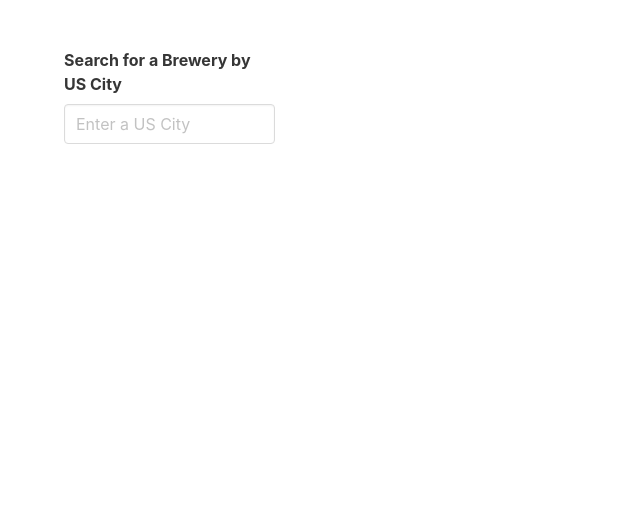
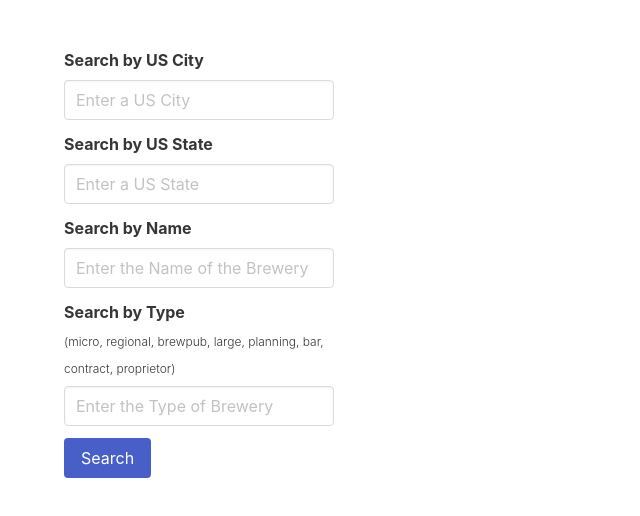
Before and after one commit to nasnyder91/brewery_tour, a React (Create React App) app: page / in a window 1280 px wide. Shown: the top 516 px of the page, without its empty margins (0-640 px from the left). Built offline with nearby package versions, Linux system fonts and the light colour scheme.

Commit message:
Added additional search fields.

```diff
--- a/package.json
+++ b/package.json
@@ -3,6 +3,9 @@
   "version": "0.1.0",
   "private": true,
   "dependencies": {
+    "@fortawesome/fontawesome-svg-core": "^1.2.18",
+    "@fortawesome/free-solid-svg-icons": "^5.8.2",
+    "@fortawesome/react-fontawesome": "^0.1.4",
     "axios": "^0.18.0",
     "bulma": "^0.7.5",
     "google-map-react": "^1.1.4",
@@ -32,5 +35,6 @@
       "last 1 firefox version",
       "last 1 safari version"
     ]
-  }
+  },
+  "devDependencies": {}
 }
--- a/src/components/App.js
+++ b/src/components/App.js
@@ -1,23 +1,17 @@
-import React, { useState, useEffect } from "react";
+import React, { useState } from "react";
+import { FontAwesomeIcon } from "@fortawesome/react-fontawesome";
+import { faSpinner } from "@fortawesome/free-solid-svg-icons";
 
 // Components
-import SearchBar from "./SearchBar";
+import Search from "./Search";
 import BreweryList from "./BreweryList";
 import BreweryMap from "./BreweryMap";
 
 // Hooks
 import useFetchBreweries from "../hooks/useFetchBreweries";
 
-// const openBreweryMap = brewery => {
-//   return <BreweryMap brewery={brewery} />;
-// };
-
 const App = () => {
   const [activeBrewery, setActiveBrewery] = useState(null);
-
-  useEffect(() => {
-    console.log(activeBrewery);
-  });
 
   const { breweries, loadingBreweries, fetchBreweries } = useFetchBreweries();
 
@@ -25,12 +19,17 @@ const App = () => {
     <section className="section">
       <div className="container">
         <div className="columns is-desktop">
-          <div className="column is-one-fifth-desktop">
-            <SearchBar onSearch={fetchBreweries} />
+          <div className="column is-one-quarter-desktop">
+            <Search onSearch={fetchBreweries} />
           </div>
-          <div className="column is-four-fifths-desktop">
+          <div className="column is-three-quarters-desktop">
             {loadingBreweries ? (
-              <h1 className="is-size-1">Loading</h1>
+              <FontAwesomeIcon
+                icon={faSpinner}
+                size="9x"
+                style={{ color: "green", margin: "auto" }}
+                spin
+              />
             ) : (
               <BreweryList
                 breweries={breweries}
@@ -39,7 +38,12 @@ const App = () => {
             )}
           </div>
         </div>
-        {activeBrewery ? <BreweryMap brewery={activeBrewery} /> : null}
+        {activeBrewery ? (
+          <BreweryMap
+            brewery={activeBrewery}
+            closeMap={() => setActiveBrewery(null)}
+          />
+        ) : null}
       </div>
     </section>
   );
--- a/src/components/BreweryList.js
+++ b/src/components/BreweryList.js
@@ -18,7 +18,7 @@ const renderBreweries = (breweries, breweryClicked) => {
 };
 
 const BreweryList = ({ breweries, breweryClicked }) => {
-  return <div>{renderBreweries(breweries, breweryClicked)}</div>;
+  return <>{renderBreweries(breweries, breweryClicked)}</>;
 };
 
 export default BreweryList;
--- a/src/components/BreweryMap.js
+++ b/src/components/BreweryMap.js
@@ -1,7 +1,9 @@
 import React from "react";
 import GoogleMapReact from "google-map-react";
 
-const BreweryMap = ({ brewery }) => {
+import MapMarker from "./MapMarker";
+
+const BreweryMap = ({ brewery, closeMap }) => {
   const breweryLocation = {
     center: {
       lat: parseFloat(brewery.latitude),
@@ -9,30 +11,36 @@ const BreweryMap = ({ brewery }) => {
     },
     zoom: 12
   };
+  const { name, street, city, state, postal_code } = brewery;
 
   return (
     <div className="modal is-active">
-      <div className="modal-background" />
+      <div className="modal-background" onClick={closeMap} />
       <div className="modal-content">
-        <div style={{ height: "75vh", width: "100%" }}>
+        <header className="modal-card-head">
+          <button
+            className="modal-close is-large"
+            aria-label="close"
+            onClick={closeMap}
+          />
+          <h3 className="title is-3">{name}</h3>
+          <p className="subtitle">{`${street}, ${city}, ${state} ${postal_code}`}</p>
+        </header>
+        <div style={{ height: "70vh", width: "100%" }}>
           <GoogleMapReact
             bootstrapURLKeys={{
-              key: process.env.REACT_APP_GOOGLE_MAP_API_KEY
+              key: `${process.env.REACT_APP_GOOGLE_MAP_API_KEY}`
             }}
             center={breweryLocation.center}
             zoom={breweryLocation.zoom}
           >
-            <div
-              className="box"
+            <MapMarker
               lat={breweryLocation.center.lat}
               lng={breweryLocation.center.lng}
-            >
-              <p>{brewery.name}</p>
-            </div>
+            />
           </GoogleMapReact>
         </div>
       </div>
-      <button className="modal-close is-large" aria-label="close" />
     </div>
   );
 };
--- /dev/null
+++ b/src/components/MapMarker.js
@@ -0,0 +1,27 @@
+import React from "react";
+import { FontAwesomeIcon } from "@fortawesome/react-fontawesome";
+import { faBeer, faMapMarker } from "@fortawesome/free-solid-svg-icons";
+
+const onMarkerClick = () => {};
+
+const MapMarker = props => {
+  return (
+    <span
+      className="fa-layers fa-fw map-marker"
+      onClick={() => onMarkerClick(props)}
+    >
+      <FontAwesomeIcon
+        icon={faMapMarker}
+        size="5x"
+        style={{ color: "green" }}
+      />
+      <FontAwesomeIcon
+        icon={faBeer}
+        size="2x"
+        style={{ color: "yellow", marginLeft: "17px", marginBottom: "18px" }}
+      />
+    </span>
+  );
+};
+
+export default MapMarker;
--- /dev/null
+++ b/src/components/Search.js
@@ -0,0 +1,87 @@
+import React from "react";
+
+// Hooks
+import useFormHandler from "../hooks/useFormHandler";
+
+const Search = props => {
+  const { inputs, handleInputChange, handleSubmit } = useFormHandler(
+    props.onSearch
+  );
+
+  return (
+    <div className="container">
+      <form onSubmit={handleSubmit}>
+        <div className="field">
+          <label className="label">Search by US City</label>
+          <div className="control">
+            <input
+              className="input"
+              type="text"
+              name="by_city"
+              placeholder="Enter a US City"
+              value={inputs.city}
+              onChange={handleInputChange}
+            />
+          </div>
+        </div>
+
+        <div className="field">
+          <label className="label">Search by US State</label>
+          <div className="control">
+            <input
+              className="input"
+              type="text"
+              name="by_state"
+              placeholder="Enter a US State"
+              value={inputs.state}
+              onChange={handleInputChange}
+            />
+          </div>
+        </div>
+
+        <div className="field">
+          <label className="label">Search by Name</label>
+          <div className="control">
+            <input
+              className="input"
+              type="text"
+              name="by_name"
+              placeholder="Enter the Name of the Brewery"
+              value={inputs.name}
+              onChange={handleInputChange}
+            />
+          </div>
+        </div>
+
+        <div className="field">
+          <label className="label">
+            Search by Type
+            <br />
+            <sub className="is-size-7 has-text-weight-light">
+              (micro, regional, brewpub, large, planning, bar, contract,
+              proprietor)
+            </sub>
+          </label>
+          <div className="control">
+            <input
+              className="input"
+              type="text"
+              name="by_type"
+              placeholder="Enter the Type of Brewery"
+              value={inputs.name}
+              onChange={handleInputChange}
+            />
+          </div>
+        </div>
+
+        <div className="field">
+          <div className="control">
+            <button className="button is-link">Search</button>
+          </div>
+        </div>
+      </form>
+    </div>
+  );
+};
+
+export default Search;
--- a/src/components/SearchBar.js
+++ /dev/null
@@ -1,32 +0,0 @@
-import React from "react";
-
-// Hooks
-import useFormHandler from "../hooks/useFormHandler";
-
-const SearchBar = props => {
-  const { inputs, handleInputChange, handleSubmit } = useFormHandler(
-    props.onSearch
-  );
-
-  return (
-    <div className="container">
-      <form onSubmit={handleSubmit}>
-        <div className="field">
-          <label className="label">Search for a Brewery by US City</label>
-          <div className="control">
-            <input
-              className="input"
-              type="text"
-              name="by_city"
-              placeholder="Enter a US City"
-              value={inputs.city}
-              onChange={handleInputChange}
-            />
-          </div>
-        </div>
-      </form>
-    </div>
-  );
-};
-
-export default SearchBar;
--- a/src/hooks/useFetchBreweries.js
+++ b/src/hooks/useFetchBreweries.js
@@ -1,5 +1,6 @@
 import { useState } from "react";
 import axios from "axios";
+import { MAX_PER_CALL } from "../vars";
 
 const useFetchBreweries = () => {
   const [breweries, setBreweries] = useState([]);
@@ -7,7 +8,7 @@ const useFetchBreweries = () => {
 
   const fetchBreweries = filters => {
     setLoadingBreweries(true);
-    const searchParams = {};
+    const searchParams = { per_page: MAX_PER_CALL };
 
     for (const filter of Object.keys(filters)) {
       if (filters[filter].length > 0) {
--- a/src/hooks/useFormHandler.js
+++ b/src/hooks/useFormHandler.js
@@ -1,7 +1,11 @@
 import { useState } from "react";
 
 const useFormHandler = callback => {
-  const [inputs, setInputs] = useState({ by_city: "" });
+  const [inputs, setInputs] = useState({
+    by_city: "",
+    by_state: "",
+    by_name: ""
+  });
 
   const handleSubmit = e => {
     if (e) {
--- a/src/scss/styles.scss
+++ b/src/scss/styles.scss
@@ -15,3 +15,24 @@
     background-color: #9f9f9f;
   }
 }
+
+.modal-content {
+  max-height: 90vh;
+}
+
+.modal-card-head {
+  flex-direction: column;
+  align-items: flex-start;
+}
+
+.map-marker {
+  width: 50px;
+  height: 50px;
+  transform: translate(-50%, -100%);
+}
+
+@media only screen and (max-height: 700px) {
+  .modal {
+    justify-content: flex-end;
+  }
+}
--- /dev/null
+++ b/src/vars.js
@@ -0,0 +1 @@
+export const MAX_PER_CALL = 20;
```
Also changed, not shown: 1 other file (tests, documents, lock files or other folders).
